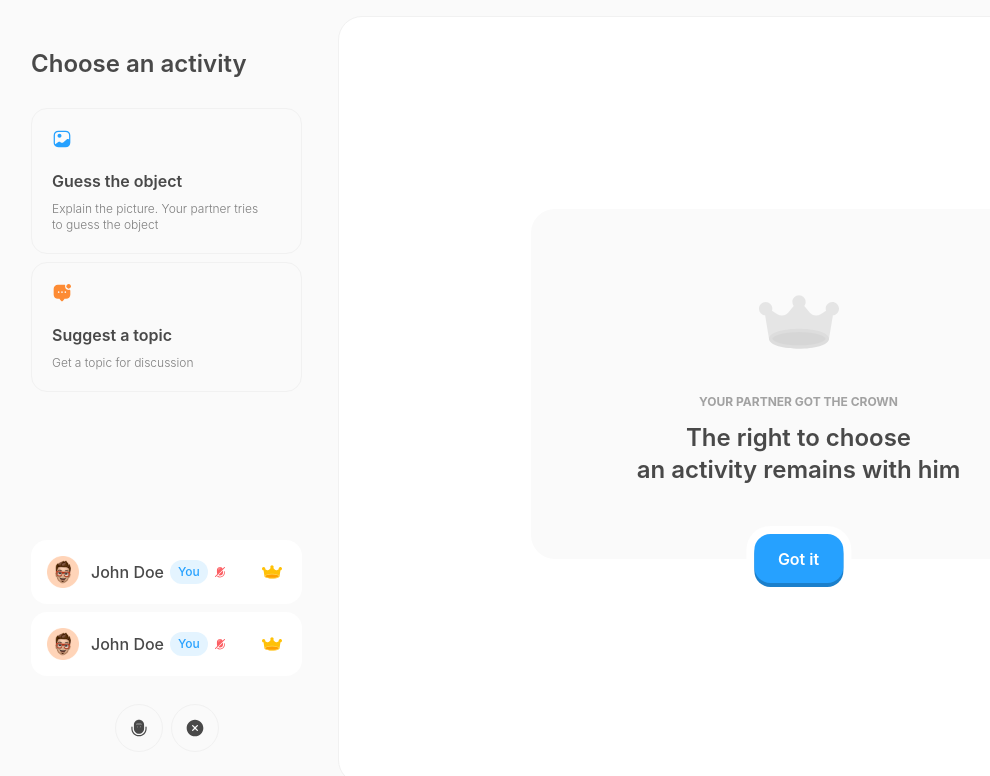
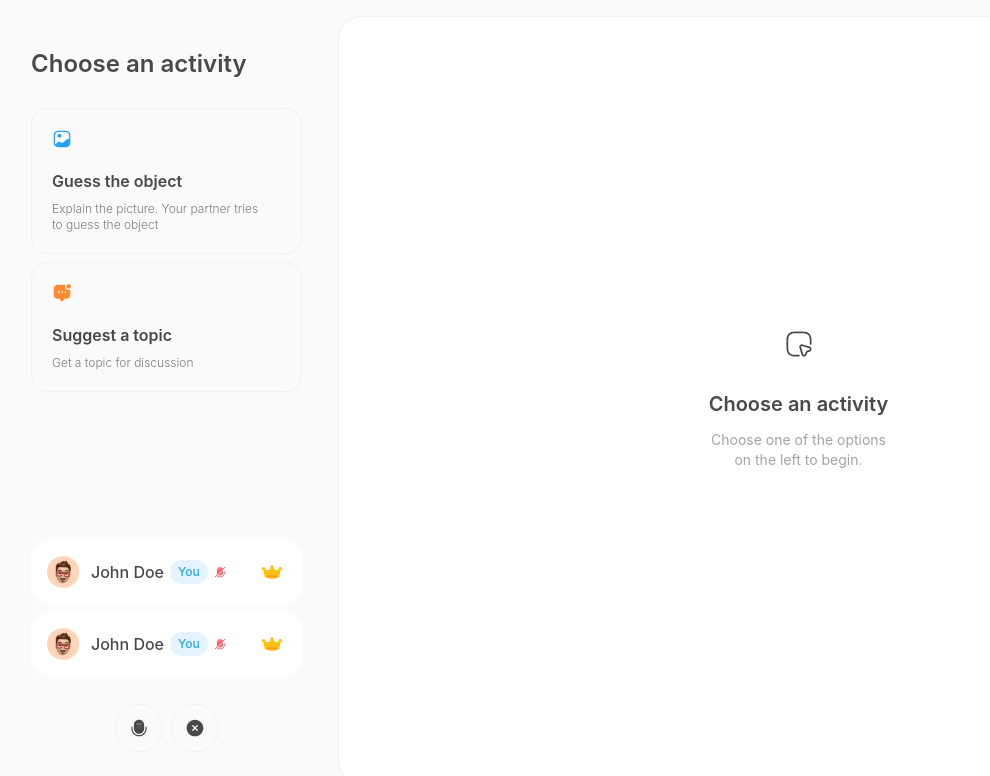
Before and after one commit to timuraiz/speak-peak, a Next.js app: page /call in a window 1280 px wide. Both pictures are taken after a click on the button "Got it". Shown: the top 776 px of the page, without its empty margins (5-995 px from the left). Built offline with nearby package versions, Linux system fonts and the light colour scheme.

Commit message:
Call page start

```diff
--- a/app/(call)/call/page.tsx
+++ b/app/(call)/call/page.tsx
@@ -1,40 +1,25 @@
 'use client';
 
 import { useState } from 'react';
-import Button from "@/app/components/Button";
+import CrownDisplay from "@/app/components/CrownDisplay";
 
 
 export default function CallPage() {
-    const [hasCrown, setHasCrown] = useState(true);
+    const [GotIt, setGotIt] = useState(false);
 
     return (
         <div className="relative h-full">
-            <div className="bg-background rounded-3xl h-[calc(100%-32px)] flex flex-col items-center justify-center gap-8">
-                {hasCrown ? (
-                    <>
-                        <img src="/Call/crown.svg" alt="Manager" className="w-20 h-20" />
-                        <div className="flex flex-col items-center justify-center gap-3">
-                            <p className="text-xs font-bold text-dark-50">YOU HAVE THE CROWN</p>
-                            <p className="text-2xl font-semibold text-dark text-center">The right to choose<br />an activity is yours</p>
-                        </div>
-                    </>
-                ) : (
-                    <>
-                        <img src="/Call/crown-grey.svg" alt="Partner has crown" className="w-20 h-20" />
-                        <div className="flex flex-col items-center justify-center gap-3">
-                            <p className="text-xs font-bold text-dark-50">YOUR PARTNER GOT THE CROWN</p>
-                            <p className="text-2xl font-semibold text-dark text-center">The right to choose<br />an activity remains with him</p>
-                        </div>
-                    </>
-                )}
-            </div>
-            <div className="absolute bottom-0 left-1/2 transform -translate-x-1/2 mb-2 z-10">
-                <div className="bg-white rounded-3xl pt-2 px-2">
-                    <Button variant="primary-no-icon" className="mx-auto" onClick={() => setHasCrown(!hasCrown)}>
-                        <p className="text-base font-semibold text-white">Got it</p>
-                    </Button>
+            {!GotIt ? <CrownDisplay hasCrown={true} onGotIt={() => setGotIt(!GotIt)} /> :
+                <div className='flex flex-col justify-center items-center gap-8 h-full'>
+                    <img src="/Call/iconsax-mouse-square.svg" alt="" className="w-7 h-7" />
+                    <div className='flex flex-col gap-3'>
+                        <h2 className='text-dark text-xl font-semibold text-center'>Choose an activity</h2>
+                        <p className='text-dark-50 text-sm font-normal text-center'>Choose one of the options<br />
+                            on the left to begin.
+                        </p>
+                    </div>
                 </div>
-            </div>
+            }
         </div>
     );
 }
--- /dev/null
+++ b/app/components/CrownDisplay.tsx
@@ -0,0 +1,41 @@
+'use client';
+
+import Button from "@/app/components/Button";
+
+interface CrownDisplayProps {
+    hasCrown: boolean;
+    onGotIt: () => void;
+}
+
+export default function CrownDisplay({ hasCrown, onGotIt }: CrownDisplayProps) {
+    return (
+        <>
+            <div className="bg-background rounded-3xl h-[calc(100%-32px)] flex flex-col items-center justify-center gap-8">
+                {hasCrown ? (
+                    <>
+                        <img src="/Call/crown.svg" alt="Manager" className="w-20 h-20" />
+                        <div className="flex flex-col items-center justify-center gap-3">
+                            <p className="text-xs font-bold text-dark-50">YOU HAVE THE CROWN</p>
+                            <p className="text-2xl font-semibold text-dark text-center">The right to choose<br />an activity is yours</p>
+                        </div>
+                    </>
+                ) : (
+                    <>
+                        <img src="/Call/crown-grey.svg" alt="Partner has crown" className="w-20 h-20" />
+                        <div className="flex flex-col items-center justify-center gap-3">
+                            <p className="text-xs font-bold text-dark-50">YOUR PARTNER GOT THE CROWN</p>
+                            <p className="text-2xl font-semibold text-dark text-center">The right to choose<br />an activity remains with him</p>
+                        </div>
+                    </>
+                )}
+            </div>
+            <div className="absolute bottom-0 left-1/2 transform -translate-x-1/2 mb-2 z-10">
+                <div className="bg-white rounded-3xl pt-2 px-2">
+                    <Button variant="primary-no-icon" className="mx-auto" onClick={onGotIt}>
+                        <p className="text-base font-semibold text-white">Got it</p>
+                    </Button>
+                </div>
+            </div>
+        </>
+    );
+}
```
Also changed, not shown: public/Call/iconsax-mouse-square.svg (added).
